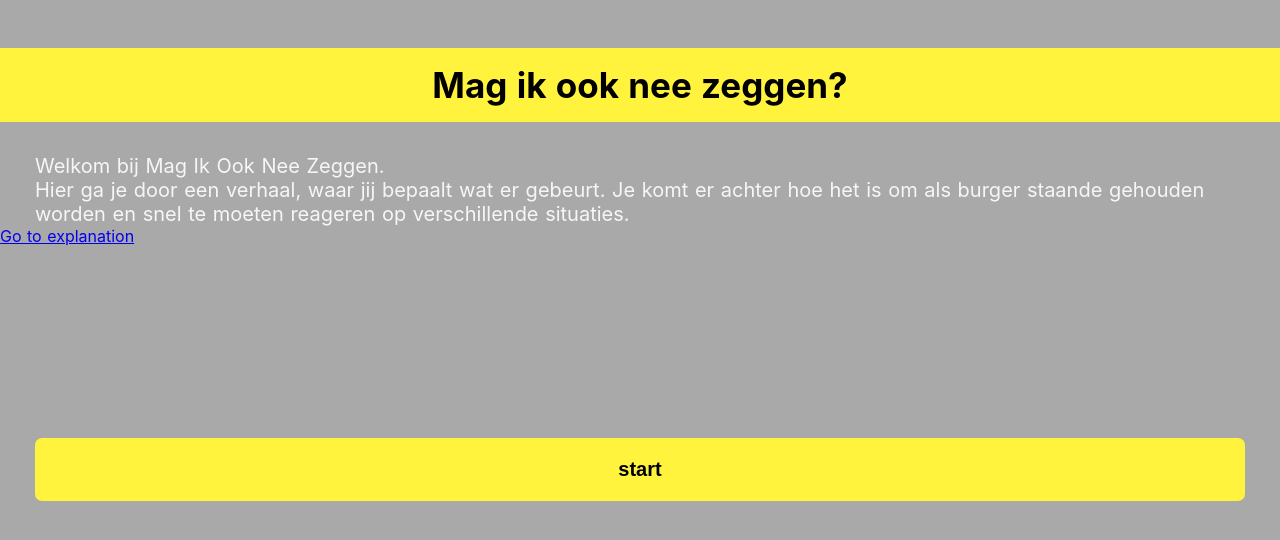
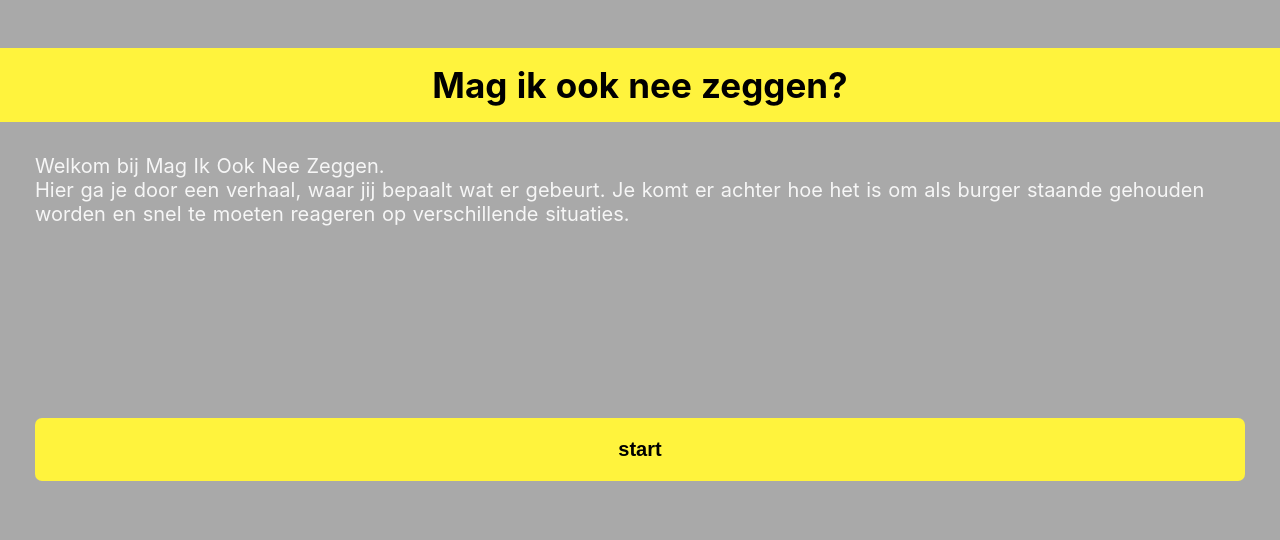
Before and after one commit to Denniswegereef/storytelling-ctrl-alt-dlt, a Nuxt app: page / in a window 1280 px wide. Shown: the top 540 px of the page. Built offline with nearby package versions, Linux system fonts and the light colour scheme.

Commit message:
changed index

```diff
--- a/pages/index.vue
+++ b/pages/index.vue
@@ -2,8 +2,9 @@
   <section class="container">
     <h1>Mag ik ook nee zeggen?</h1>
     <p>Welkom bij Mag Ik Ook Nee Zeggen. <br> Hier ga je door een verhaal, waar jij bepaalt wat er gebeurt. Je komt er achter hoe het is om als burger staande gehouden worden en snel te moeten reageren op verschillende situaties.</p>
-    <nuxt-link to="/explanation">Go to explanation</nuxt-link>
-    <bigButton :text="'start'"/>
+    <nuxt-link to="/explanation">
+      <bigButton :text="'start'"/>
+    </nuxt-link>
   </section>
 </template>
 
```
